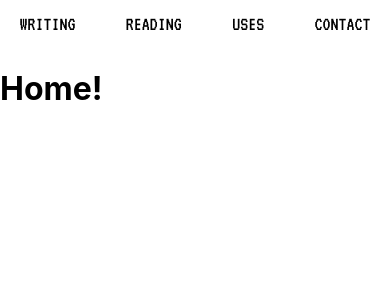
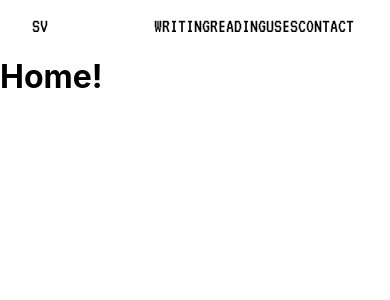
Before and after one commit to sarah-veness/sarahveness.com, a React (Vite) app: page / in a window 390 px wide. Shown: the top 300 px of the page. Built offline with nearby package versions, Linux system fonts and the light colour scheme; no server answers.

Commit message:
clean up the nav + admin nav stylings for mobile

```diff
--- a/src/components/Nav/AdminNav/AdminNav.tsx
+++ b/src/components/Nav/AdminNav/AdminNav.tsx
@@ -1,9 +1,14 @@
-import { useState } from 'react'
+import { useState } from 'react';
 import { Link } from 'react-router-dom';
 import { useAuth0 } from '@auth0/auth0-react';
 
-import { FontAwesomeIcon } from '@fortawesome/react-fontawesome'
-import { faUserSecret, faPlus, faDoorOpen, faGaugeHigh } from '@fortawesome/free-solid-svg-icons'
+import { FontAwesomeIcon } from '@fortawesome/react-fontawesome';
+import {
+  faUserSecret,
+  faPlus,
+  faDoorOpen,
+  faGaugeHigh,
+} from '@fortawesome/free-solid-svg-icons';
 
 import styles from './admin-nav.module.scss';
 
@@ -13,7 +18,7 @@ export default function AdminNav() {
 
   const toggleDropdown = () => {
     setIsOpen(!isOpen);
-  }
+  };
 
   return (
     <div className={styles.dropdown}>
@@ -21,30 +26,28 @@ export default function AdminNav() {
         <FontAwesomeIcon icon={faUserSecret} size="xs" />
         <span>Hi {user?.given_name}</span>
       </button>
-      {
-        isOpen ? (
+      {isOpen ? (
         <ul className={styles.menu}>
           <li className={styles.menuItem}>
-              <Link to='/admin'>
+            <Link to="/admin">
               <FontAwesomeIcon icon={faGaugeHigh} size="xs" />
               <span>Dashboard</span>
             </Link>
           </li>
           <li className={styles.menuItem}>
-              <Link to='/admin/new-post'>
+            <Link to="/admin/new-post">
               <FontAwesomeIcon icon={faPlus} size="xs" />
               <span>Add Post</span>
             </Link>
           </li>
           <li className={styles.menuItem}>
-              <Link to='/logout'>
+            <Link to="/auth">
               <FontAwesomeIcon icon={faDoorOpen} size="xs" />
               <span>Log Out</span>
             </Link>
           </li>
         </ul>
-        ) : null
-      }
+      ) : null}
     </div>
   );
 }
--- a/src/components/Nav/AdminNav/admin-nav.module.scss
+++ b/src/components/Nav/AdminNav/admin-nav.module.scss
@@ -2,7 +2,6 @@
 
 .dropdown {
   font-family: 'VT323', monospace;
-  position: absolute;
   right: 1.25em;
   top: 0.8em;
 
@@ -32,8 +31,7 @@
     min-width: 100px;
     width: 100%;
     list-style-type: none;
-    padding: 10px;
-    right: -16px;
+    padding: 0 5px;
 
     .menuItem {
       margin-top: 10px;
@@ -47,7 +45,6 @@
           font-weight: bold;
         }
       }
-
     }
   }
 }
--- a/src/components/Nav/Nav.module.scss
+++ b/src/components/Nav/Nav.module.scss
@@ -1,22 +1,21 @@
 @import url('https://fonts.googleapis.com/css2?family=VT323&display=swap');
 
 .Nav {
-  height: 3em;
   display: flex;
-  justify-content: center;
-  align-items: center;
+  justify-content: space-between;
+  margin: 1em 2em;
 
-  div {
+  .mainLinks {
     display: flex;
     justify-content: space-between;
     width: 30%;
 
     @media screen and (max-width: 600px) {
-      width: 90%;
+      // width: 90%;
     }
   }
 
-  div>a {
+  div > a {
     color: black;
     font-family: 'VT323', monospace;
     font-size: 1.25em;
--- a/src/components/Nav/Nav.tsx
+++ b/src/components/Nav/Nav.tsx
@@ -1,7 +1,7 @@
 import { useAuth0 } from '@auth0/auth0-react';
-import { Link } from 'react-router-dom'
+import { Link } from 'react-router-dom';
 
-import styles from './Nav.module.scss'
+import styles from './nav.module.scss';
 import AdminNav from './AdminNav/AdminNav';
 
 export default function Nav() {
@@ -9,14 +9,17 @@ export default function Nav() {
   return (
     <>
       <div className={styles.Nav}>
-        <div className={styles.Links}>
-          <Link to='/'>WRITING</Link>
-          <Link to='/reading'>READING</Link>
-          <Link to='/uses'>USES</Link>
-          <Link to='/contact'>CONTACT</Link>
+        <div>
+          <Link to="/">SV</Link>
         </div>
+        <div className={styles.mainLinks}>
+          <Link to="/writing">WRITING</Link>
+          <Link to="/reading">READING</Link>
+          <Link to="/uses">USES</Link>
+          <Link to="/contact">CONTACT</Link>
+        </div>
+        {isAuthenticated ? <AdminNav /> : <div></div>}
       </div>
-      {isAuthenticated ? <AdminNav /> : null}
     </>
   );
 }
```
Lines whose indentation alone changed are shown as unchanged.
